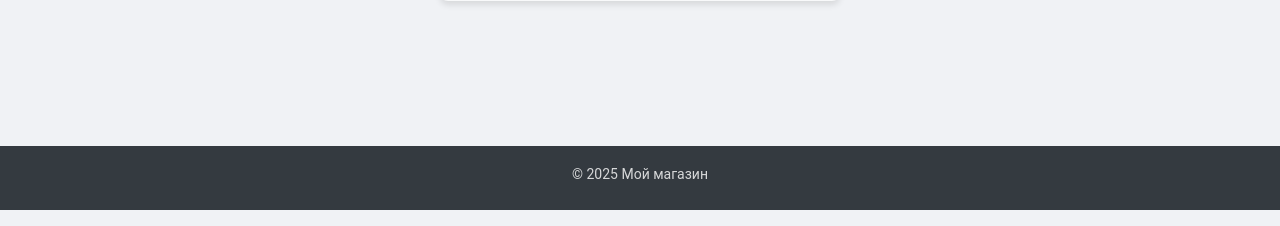
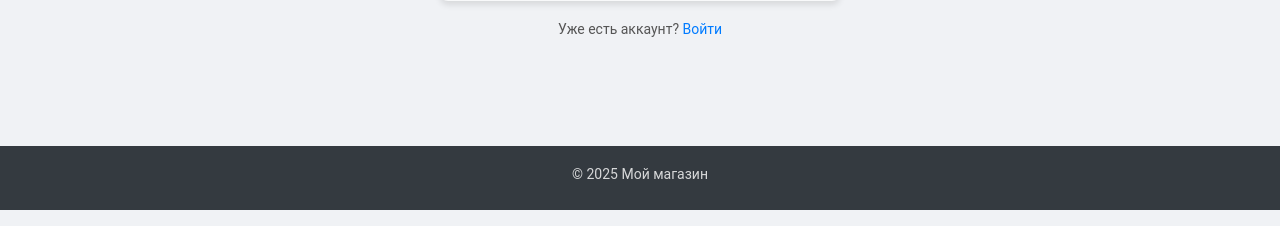
Before and after one commit to saxareg/marketplace-django-B-, a Django app: page /users/register/ in a window 1280 px wide. Shown: the part 574-800 px from the top of the page. Run offline with Django 4.2, Linux system fonts and the light colour scheme; parts of the project's set-up code (start-up, migrations or seed data) failed here and were passed over.

Commit message:
buttons 'already have an account?' and 'dont have an account?' was added

```diff
--- a/project/static/css/register.css
+++ b/project/static/css/register.css
@@ -58,3 +58,19 @@ form input[type="password"]:focus {
     border-color: #28a745; /* Зеленый бордер при фокусе */
     outline: none;
 }
+
+.auth-link {
+    margin-top: 15px;
+    font-size: 14px;
+    color: #555;
+    text-align: center;      /* Центрируем текст по горизонтали */
+}
+
+.auth-link a {
+    color: #007BFF;
+    text-decoration: none;
+}
+
+.auth-link a:hover {
+    text-decoration: underline;
+}
--- a/project/templates/users/login.html
+++ b/project/templates/users/login.html
@@ -13,4 +13,6 @@
         {{ form.as_p }}
         <button type="submit">Войти</button>
     </form>
+
+    <p class="auth-link">Еще нет аккаунта? <a href="{% url 'register' %}">Зарегистрироваться</a></p>
 {% endblock %}
--- a/project/templates/users/register.html
+++ b/project/templates/users/register.html
@@ -10,6 +10,8 @@
         {{ form.as_p }}
         <button type="submit">Register</button>
     </form>
+
+    <p class="auth-link">Уже есть аккаунт? <a href="{% url 'login' %}">Войти</a></p>
 {% endblock %}
 
 {% block styles %}
```
Also changed, not shown: project/static/css/login.css (+16 -0 lines).
